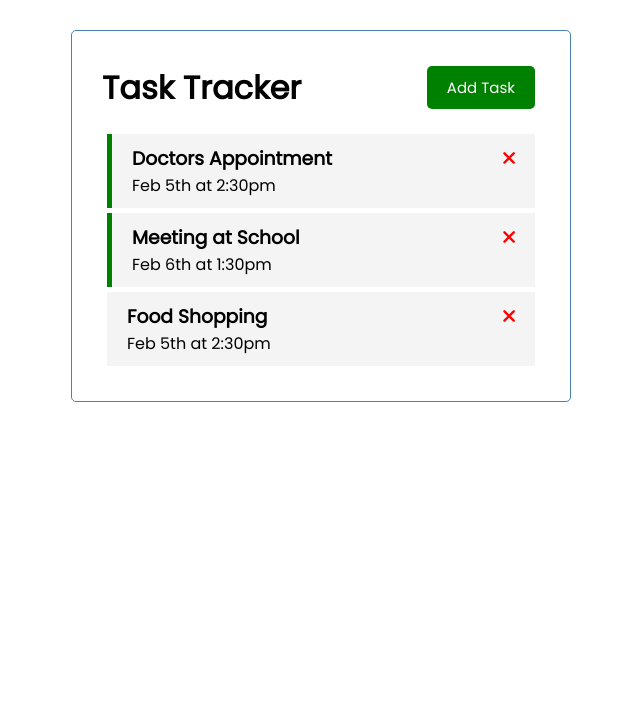
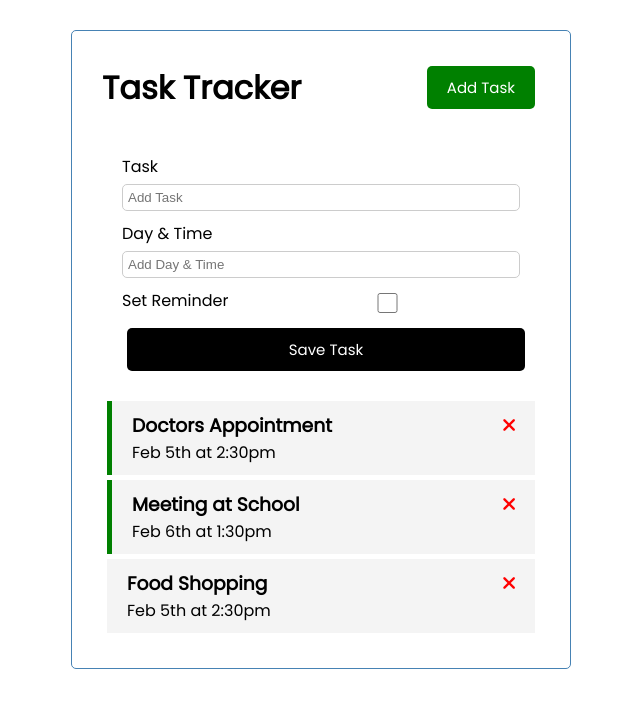
Before and after one commit to Ranecodes/vue-task-app, a Vue app: page / in a window 1280 px wide. Shown: the top 708 px of the page, without its empty margins (319-959 px from the left). Built offline with nearby package versions, Linux system fonts and the light colour scheme.

Commit message:
add task added

```diff
--- a/src/App.vue
+++ b/src/App.vue
@@ -2,6 +2,7 @@
   <div class="container">
     <Header title="Task Tracker">
     </Header>
+    <addTask @add-task="addTask"></addTask>
     <Tasks @toggle-reminder="toggleReminder" @delete-task="deleteTask" :tasks="tasks"></Tasks>
   </div>
 </template>
@@ -9,12 +10,14 @@
 <script>
 import Header from './components/Header.vue';
 import Tasks from './components/Tasks.vue';
+import addTask from './components/addTask.vue';
 
 export default {
   name: 'App',
   components: {
     Header,
     Tasks,
+    addTask
   },
   data() {
     return {
@@ -22,6 +25,9 @@
     }
   },
   methods: {
+    addTask(task) {
+      this.tasks = [...this.tasks, task];
+    },
     deleteTask(id) {
       if (confirm('Are you sure?')) {
         this.tasks = this.tasks.filter(task => task.id !== id);
--- /dev/null
+++ b/src/components/addTask.vue
@@ -0,0 +1,87 @@
+<template>
+    <form @submit="onSubmit" class="add-form">
+        <div class="form-control">
+            <label>Task</label>
+            <input type="text" name="text" v-model="text" placeholder="Add Task" />
+        </div>
+        <div class="form-control">
+            <label>Day & Time</label>
+            <input type="text" name="day" v-model="day" placeholder="Add Day & Time" />
+        </div>
+        <div class="form-control form-control-check">
+            <label>Set Reminder</label>
+            <input name="reminder" v-model="reminder" type="checkbox" />
+        </div>
+        <input type="submit" value="Save Task" class="btn btn-block" />
+    </form>
+</template>
+
+<script>
+export default {
+    name: 'AddTask',
+    data() {
+        return {
+            text: '',
+            day: '',
+            reminder: false
+        }
+    },
+    methods: {
+        onSubmit(e) {
+            e.preventDefault();
+
+            if (!this.text) {
+                alert('Please add a task');
+                return;
+            }
+
+            const newTask = {
+                id: Math.floor(Math.random() * 10000) + 1,
+                text: this.text,
+                day: this.day,
+                reminder: this.reminder
+            }
+
+            this.$emit('add-task', newTask);
+
+            this.text = '';
+            this.day = '';
+            this.reminder = false;
+        },
+    },
+}
+</script>
+
+<style scoped>
+.add-form {
+    max-width: 500px;
+    margin: auto;
+    padding: 20px;
+}
+.add-form .form-control {
+    margin-bottom: 10px;
+}
+.add-form .form-control label {
+    display: block;
+    text-align: left;
+    margin-bottom: 5px;
+}
+.add-form .form-control input {
+    width: 100%;
+    padding: 5px;
+    border: 1px solid #ccc;
+    border-radius: 5px;
+}
+.form-control-check {
+    display: flex;
+    align-items: center;
+    justify-content: space-between;
+}
+.form-control-check label {
+  flex: 1;
+}
+.form-control-check input {
+  flex: 2;
+  height: 20px;
+}
+</style>
```
